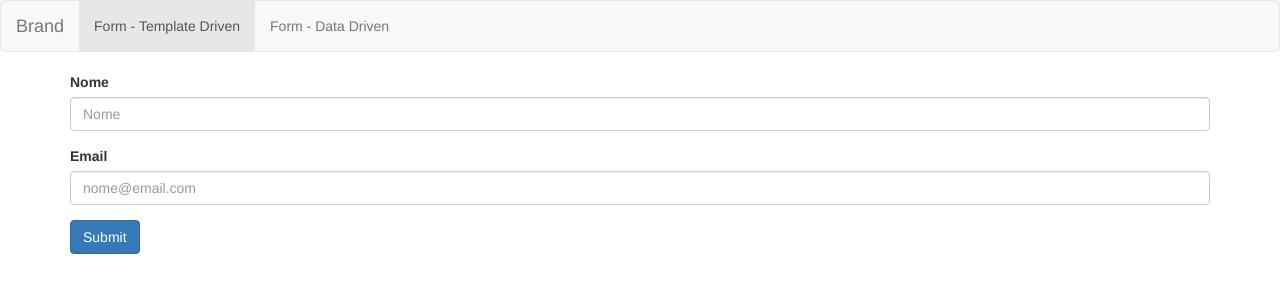
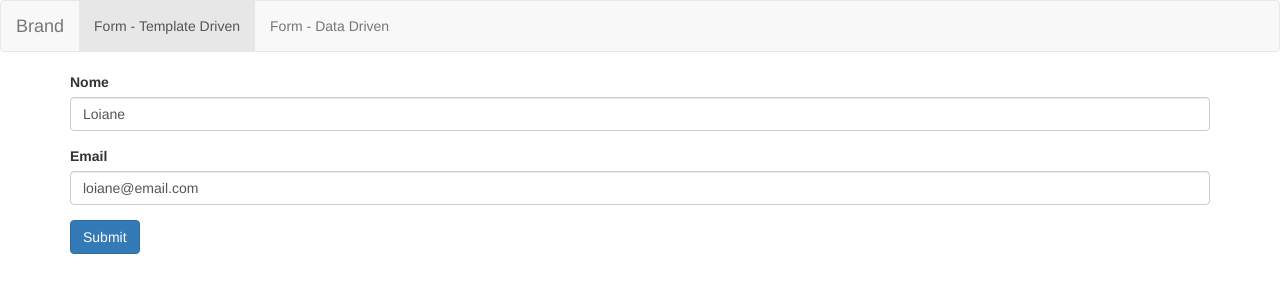
Before and after one commit to marcioramos/CursoAngularForms, an Angular app: page /templateFrom in a window 1280 px wide. Shown: the top 300 px of the page. Built offline with nearby package versions, Linux system fonts and the light colour scheme.

Commit message:
Aula 75 - Inicializando valores com ngModel

```diff
--- a/src/app/template-form/template-form.component.html
+++ b/src/app/template-form/template-form.component.html
@@ -2,12 +2,12 @@
 
   <div class="form-group">
     <label for="nome">Nome</label>
-    <input type="text" class="form-control" id="nome" placeholder="Nome" name="nome" ngModel>
+    <input type="text" class="form-control" id="nome" placeholder="Nome" name="nome" [(ngModel)]="usuario.nome">
   </div>
 
   <div class="form-group">
     <label for="email">Email</label>
-    <input type="email" class="form-control" id="email" placeholder="nome@email.com" name="email" ngModel>
+    <input type="email" class="form-control" id="email" placeholder="nome@email.com" name="email" [(ngModel)]="usuario.email">
   </div>
 
   <button type="submit" class="btn btn-primary">Submit</button>
--- a/src/app/template-form/template-form.component.ts
+++ b/src/app/template-form/template-form.component.ts
@@ -7,7 +7,10 @@
 })
 export class TemplateFormComponent implements OnInit {
 
-
+  usuario: any = {
+    nome: 'Loiane',
+    email: 'loiane@email.com'
+  };
 
   constructor() { }
 
@@ -16,6 +19,7 @@
 
   onSubmit(form) {
     console.log(form);
+    console.log(this.usuario);
   }
 
 }
```
